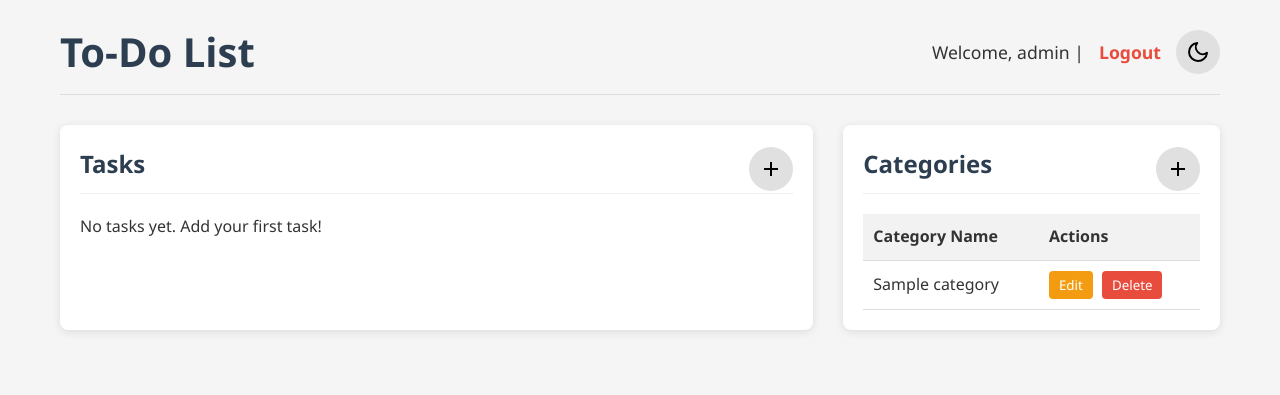
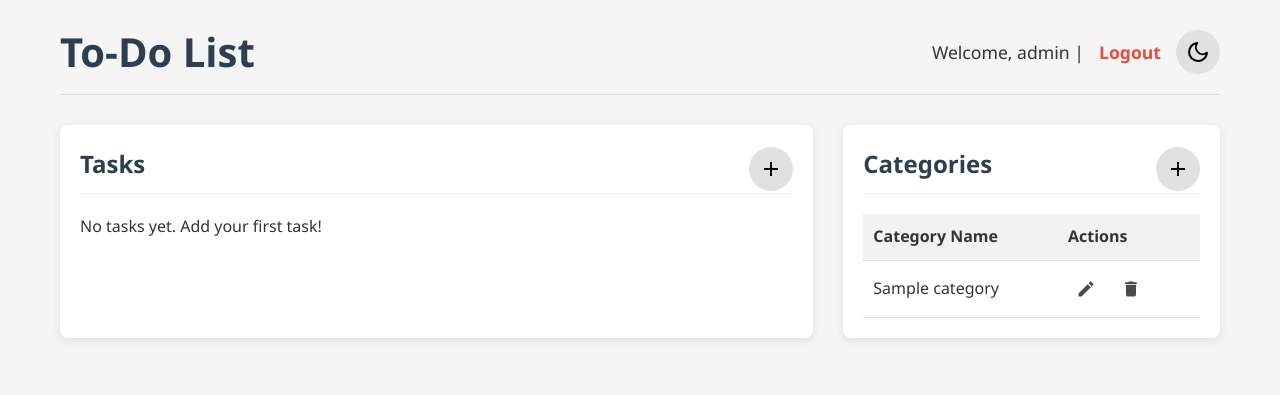
Before and after one commit to franbrizuelab/DWPHW4, a PHP site: page /dashboard.php in a window 1280 px wide. Shown: the top 395 px of the page. Run offline with PHP 8.4, Linux system fonts and the light colour scheme; a user stored in the database is signed in; data comes from the database, SQL or seed files in the repository; tables that the repository leaves empty hold one stand-in row (values such as "Sample post").

Commit message:
Beautiful icons

```diff
--- a/css/style.css
+++ b/css/style.css
@@ -22,8 +22,8 @@
     --button-text-dark: #fff;
     --theme-toggle-bg-dark: #425568;
 
-    --theme-color-speed: 0.5s;
-    --circle-expansion-speed: 0.5s;
+    --theme-color-speed: 1.1s;
+    --circle-expansion-speed: 0.4s;
     --circle-opacity-speed: 0.5s;
 }
 
@@ -222,33 +222,38 @@ body.dark select {
     background-color: #2980b9;
 }
 
-.edit-btn, .edit-category-btn {
-    background-color: #f39c12;
-    color: white;
+.edit-btn, .edit-category-btn, .delete-btn {
+    background: transparent;
     border: none;
-    padding: 5px 10px;
-    border-radius: 4px;
+    border-radius: 50%;
+    width: 36px;
+    height: 36px;
+    padding: 6px;
     cursor: pointer;
+    transition: background-color 0.3s;
+    display: inline-flex;
+    align-items: center;
+    justify-content: center;
     margin-right: 5px;
-    transition: background-color 0.3s;
+}
+
+.edit-btn img, .edit-category-btn img, .delete-btn img {
+    width: 20px;
+    height: 20px;
+    opacity: 0.7;
+    transition: opacity 0.3s;
 }
 
 .edit-btn:hover, .edit-category-btn:hover {
-    background-color: #e67e22;
-}
-
-.delete-btn {
-    background-color: #e74c3c;
-    color: white;
-    border: none;
-    padding: 5px 10px;
-    border-radius: 4px;
-    cursor: pointer;
-    transition: background-color 0.3s;
+    background-color: rgba(0, 0, 0, 0.05);
 }
 
 .delete-btn:hover {
-    background-color: #c0392b;
+    background-color: rgba(231, 76, 60, 0.1);
+}
+
+.edit-btn:hover img, .edit-category-btn:hover img, .delete-btn:hover img {
+    opacity: 1;
 }
 
 .checkbox-btn {
--- a/dashboard.php
+++ b/dashboard.php
@@ -234,11 +234,11 @@ if ($_SERVER["REQUEST_METHOD"] == "POST") {
                                             <button class="edit-btn" data-task-id="<?php echo $task['id']; ?>"
                                                     data-task-name="<?php echo htmlspecialchars($task['name']); ?>"
                                                     data-deadline="<?php echo $task['deadline']; ?>"
-                                                    data-category-id="<?php echo $task['category_id']; ?>">Edit</button>
+                                                    data-category-id="<?php echo $task['category_id']; ?>"><img src="assets/pencil.svg" alt="Edit"></button>
 
                                             <form action="dashboard.php" method="post" class="inline-form">
                                                 <input type="hidden" name="task_id" value="<?php echo $task['id']; ?>">
-                                                <button type="submit" name="delete_task" class="delete-btn">Delete</button>
+                                                <button type="submit" name="delete_task" class="delete-btn"><img src="assets/trash.svg" alt="Delete"></button>
                                             </form>
                                         </td>
                                     </tr>
@@ -321,11 +321,11 @@ if ($_SERVER["REQUEST_METHOD"] == "POST") {
                                         <td>
                                             <?php if ($category['name'] !== 'none'): ?>
                                                 <button class="edit-category-btn" data-category-id="<?php echo $category['id']; ?>"
-                                                        data-category-name="<?php echo htmlspecialchars($category['name']); ?>">Edit</button>
+                                                        data-category-name="<?php echo htmlspecialchars($category['name']); ?>"><img src="assets/pencil.svg" alt="Edit"></button>
 
                                                 <form action="dashboard.php" method="post" class="inline-form">
                                                     <input type="hidden" name="category_id" value="<?php echo $category['id']; ?>">
-                                                    <button type="submit" name="delete_category" class="delete-btn">Delete</button>
+                                                    <button type="submit" name="delete_category" class="delete-btn"><img src="assets/trash.svg" alt="Delete"></button>
                                                 </form>
                                             <?php else: ?>
                                                 <span class="default-category">Default category (cannot be modified)</span>
```
Also changed, not shown: assets/pencil.svg (added), assets/trash.svg (added).
